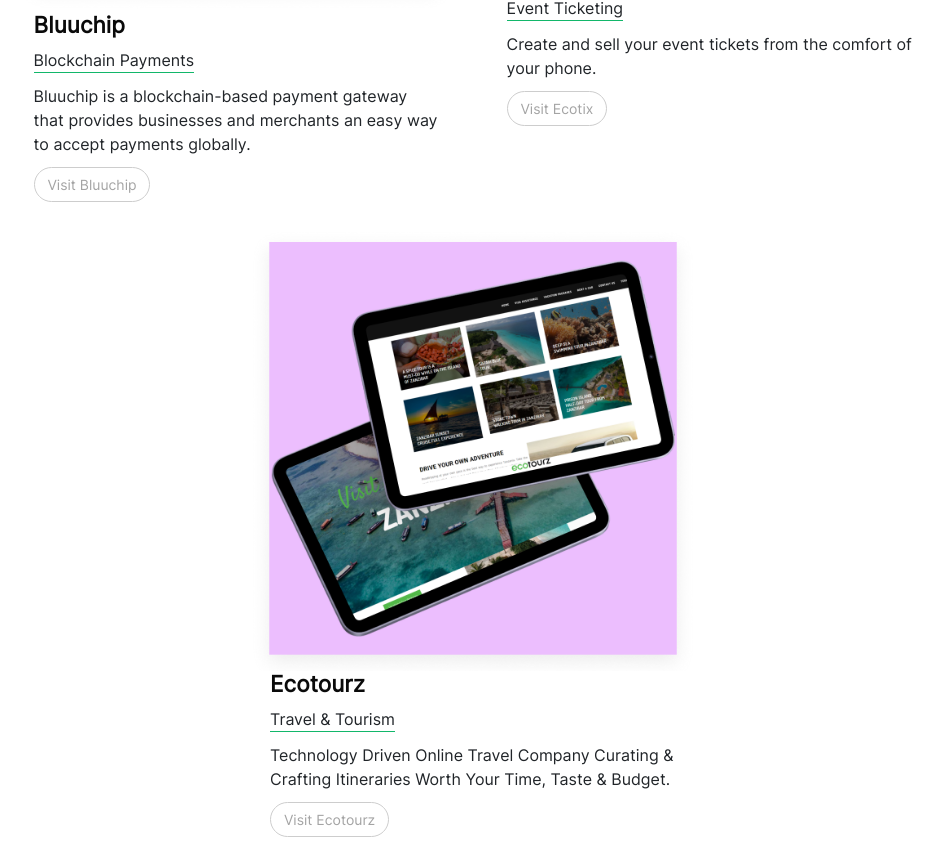
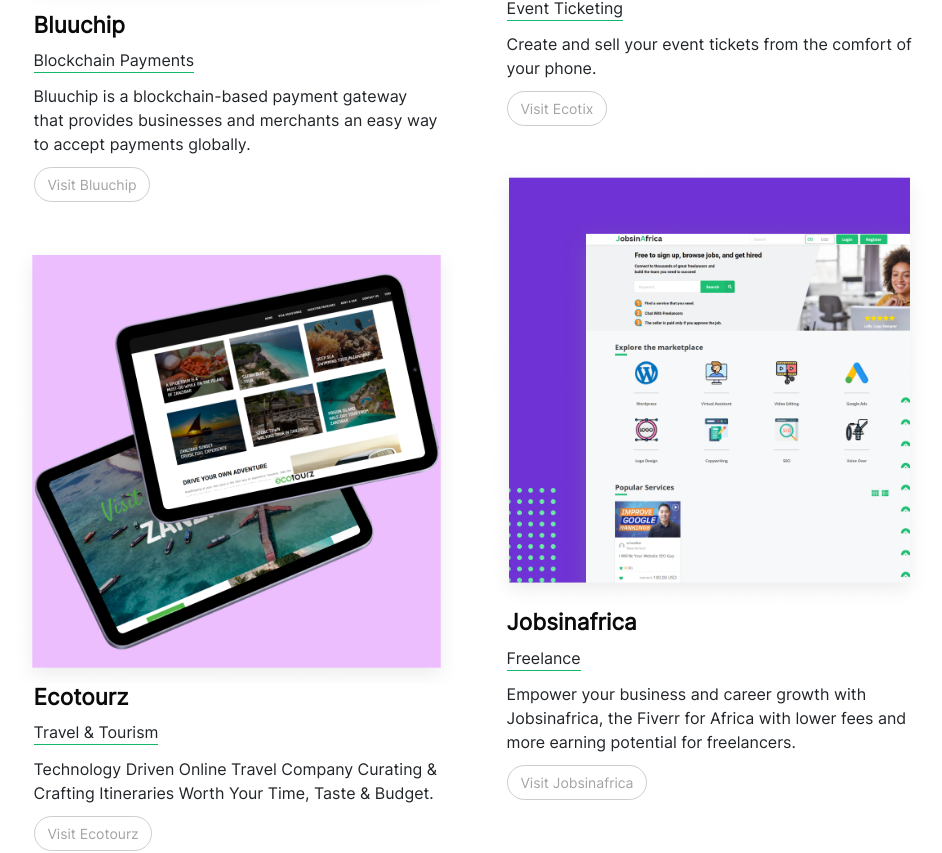
Before and after one commit to Ecolabz/ecolabz-react, a React (Vite) app: page / in a window 1280 px wide. Shown: the part 2831-3684 px from the top of the page, without its empty margins (167-1109 px from the left). Built offline with nearby package versions, Linux system fonts and the light colour scheme.

Commit message:
Added jobsinafrica to portfolio

```diff
--- a/src/components/Footer.tsx
+++ b/src/components/Footer.tsx
@@ -3,6 +3,7 @@
 import Instagram from "../assets/icons/instagram.svg";
 import LinkedIn from "../assets/icons/linkedin.svg";
 import Twitter from "../assets/icons/twitter.svg";
+import Medium from "../assets/icons/medium.svg";
 import LocationInfo from "../assets/icons/location.svg";
 import Email from "../assets/icons/email.svg";
 import Phone from "../assets/icons/phone.svg";
@@ -16,6 +17,7 @@
   const instagramLink = "https://instagram.com/ecolabz";
   const twitterLink = "https://twitter.com/ecolabz";
   const linkedIn = "https://linkedin.com/company/ecolabz-io";
+  const mediumLink = "https://ecolabz.medium.com";
 
   return (
     <>
@@ -56,8 +58,16 @@
                   >
                     <img src={LinkedIn} alt="LinkedIn" />
                   </a>
-                  <a href={twitterLink} target="_blank" rel="noreferrer">
+                  <a
+                    className="me-4"
+                    href={twitterLink}
+                    target="_blank"
+                    rel="noreferrer"
+                  >
                     <img src={Twitter} alt="Twitter" />
+                  </a>
+                  <a href={mediumLink} target="_blank" rel="noreferrer">
+                    <img src={Medium} alt="Medium" />
                   </a>
                 </div>
               </div>
--- a/src/components/PortfolioSection.tsx
+++ b/src/components/PortfolioSection.tsx
@@ -3,6 +3,7 @@
 import Bluuchip from "../assets/images/bluuchip.png";
 import Ecotix from "../assets/images/ecotix.png";
 import Ecotourz from "../assets/images/ecotourz.png";
+import JobsInAfrica from "../assets/images/jobsinafrica.png";
 
 
 const PortfolioSection = () => {
@@ -11,6 +12,7 @@
   const ecotixLink = "https://ecotix.africa";
   const bluuchipLink = "https://bluuchip.com";
   const ecotourzLink = "https://ecotourz.com";
+  const jobsinafricaLink = "https://jobsinafrica.io";
 
   return (
     <>
@@ -122,6 +124,27 @@
                 </a>
               </div>
             </div>
+
+            <div className="project" data-aos="zoom-in" data-aos-delay="2000">
+              <img src={JobsInAfrica} alt="jobsinafrica" />
+              <div className="content">
+                <h5>Jobsinafrica</h5>
+                <div className="brand">Freelance</div>
+                <p>
+                  Empower your business and career growth with Jobsinafrica, the
+                  Fiverr for Africa with lower fees and more earning potential
+                  for freelancers.
+                </p>
+                <a
+                  className="link"
+                  href={jobsinafricaLink}
+                  target="_blank"
+                  rel="noreferrer"
+                >
+                  Visit Jobsinafrica
+                </a>
+              </div>
+            </div>
           </div>
 
           <div className="divider"></div>
--- a/src/pages/Contact.tsx
+++ b/src/pages/Contact.tsx
@@ -97,7 +97,7 @@
       createdAt: serverTimestamp(),
     })
       .then(() => {
-        toast.info("Quote submitted successfully!", {
+        toast.info("Message sent successfully!", {
           position: "top-right",
           autoClose: 5000,
           hideProgressBar: false,
--- a/src/pages/Portfolio.tsx
+++ b/src/pages/Portfolio.tsx
@@ -3,6 +3,7 @@
 import Bluuchip from "../assets/images/bluuchip.png";
 import Ecotix from "../assets/images/ecotix.png";
 import Ecotourz from "../assets/images/ecotourz.png";
+import JobsInAfrica from "../assets/images/jobsinafrica.png";
 import ContactSection from "../components/ContactSection";
 
 const Portfolio = () => {
@@ -11,6 +12,7 @@
   const ecotixLink = "https://ecotix.africa";
   const bluuchipLink = "https://bluuchip.com";
   const ecotourzLink = "https://ecotourz.com";
+  const jobsinafricaLink = "https://jobsinafrica.io";
 
   return (
     <>
@@ -124,6 +126,27 @@
                 </a>
               </div>
             </div>
+
+            <div className="project" data-aos="zoom-in" data-aos-delay="2000">
+              <img src={JobsInAfrica} alt="jobsinafrica" />
+              <div className="content">
+                <h5>Jobsinafrica</h5>
+                <div className="brand">Freelance</div>
+                <p>
+                  Empower your business and career growth with Jobsinafrica, the
+                  Fiverr for Africa with lower fees and more earning potential
+                  for freelancers.
+                </p>
+                <a
+                  className="link"
+                  href={jobsinafricaLink}
+                  target="_blank"
+                  rel="noreferrer"
+                >
+                  Visit Jobsinafrica
+                </a>
+              </div>
+            </div>
           </div>
         </div>
       </div>
--- a/src/pages/quote/[slug].tsx
+++ b/src/pages/quote/[slug].tsx
@@ -12,8 +12,8 @@
   const navigate = useNavigate();
 
   const delHandler = async () => {
-    await deleteDoc(doc(db, `${process.env.REACT_APP_COLLECTION}`, slug));
-    toast("Quote deleted", {
+    await deleteDoc(doc(db, `${import.meta.env.VITE_COLLECTION}`, slug));
+    toast("Message deleted successfully!", {
       position: "top-right",
       autoClose: 5000,
       hideProgressBar: false,
@@ -62,7 +62,6 @@
               </div>
             </div>
 
-
             <div className="divider"></div>
 
             <button onClick={delHandler}>Delete</button>
@@ -76,7 +75,7 @@
 export default QuoteDetail;
 
 export const fetchSingleQuote = async ({ params }: any) => {
-  const docRef = doc(db, `${process.env.REACT_APP_COLLECTION}`, params.slug);
+  const docRef = doc(db, `${import.meta.env.VITE_COLLECTION}`, params.slug);
   const postSnapshot = getDoc(docRef);
 
   try {
```
Also changed, not shown: src/assets/icons/medium.svg (added), src/assets/images/jobsinafrica.png (added).
